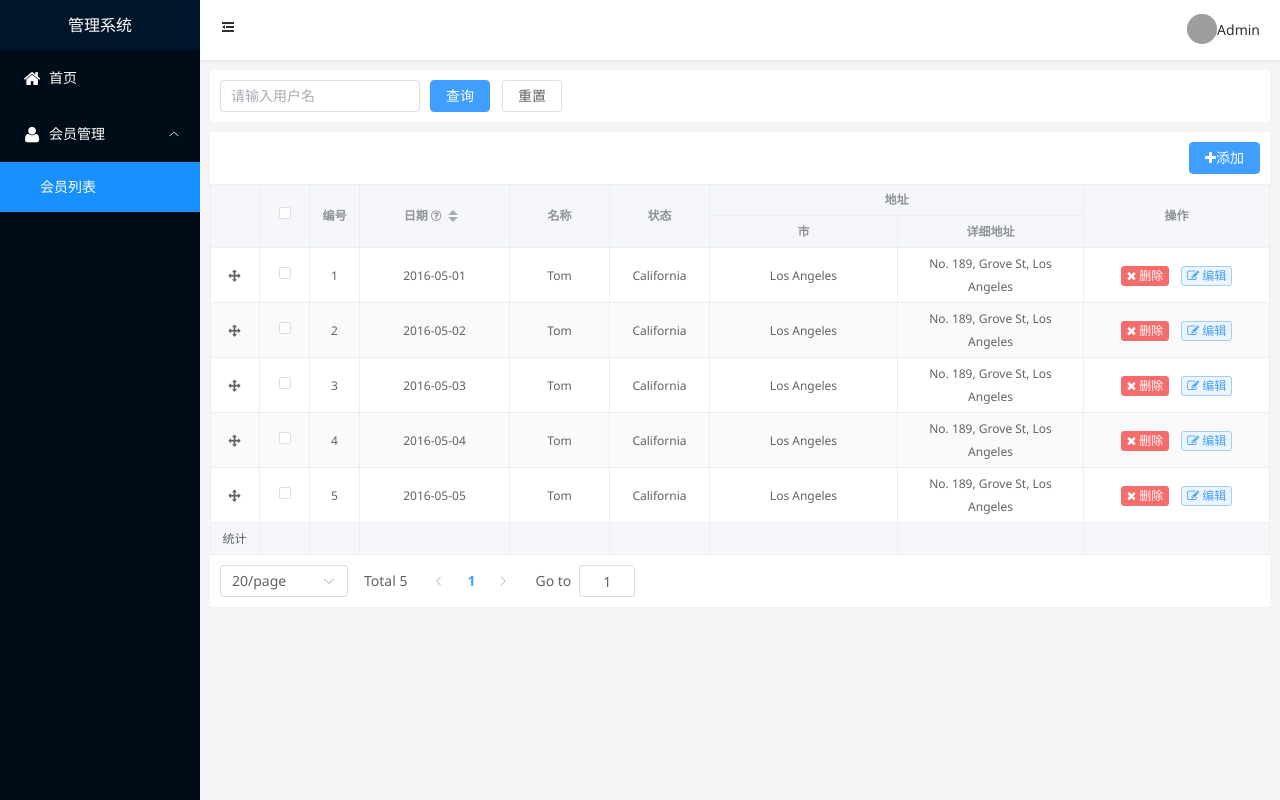
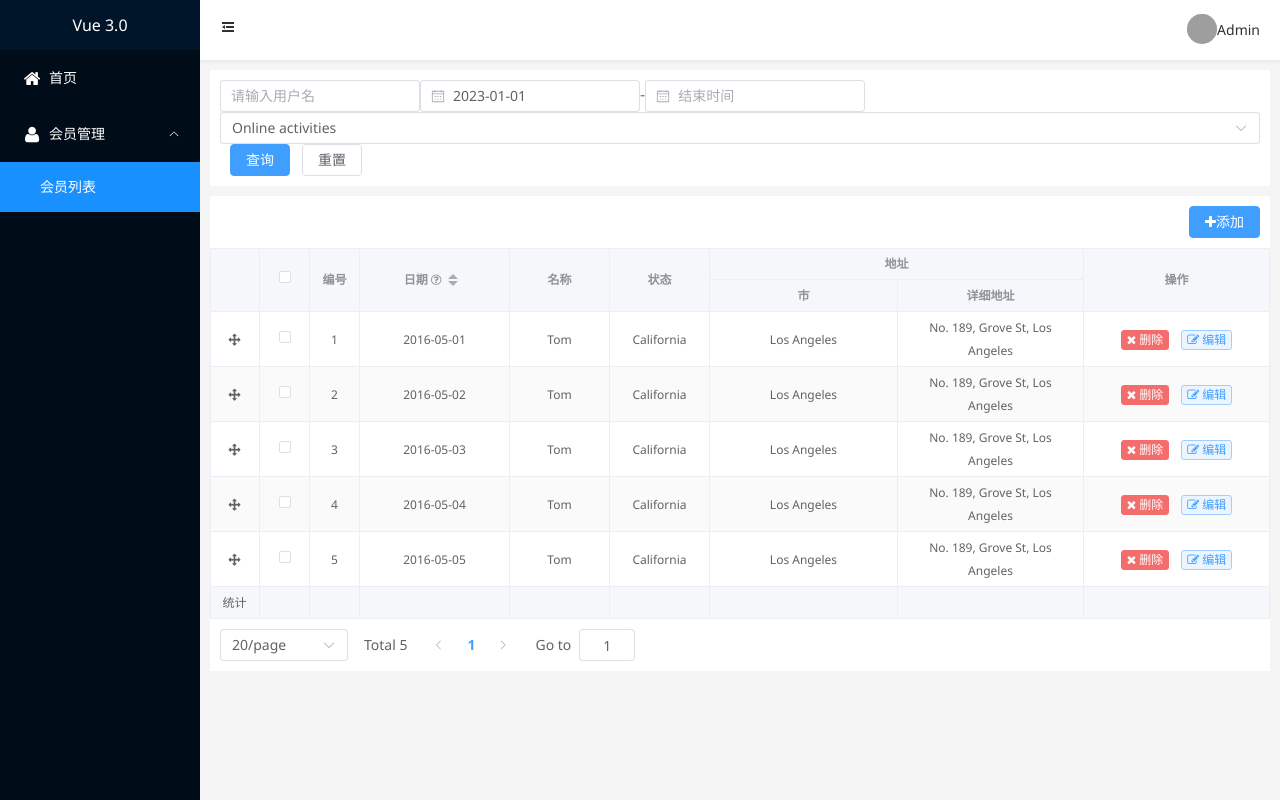
Before and after one commit to jarvisph/Simple.Vue, a Vue app: page /user in a window 1280 px wide. Built offline with nearby package versions, Linux system fonts and the light colour scheme; grey boxes are pictures that could not be loaded.

Commit message:
添加DateGroup及SelectData组件

```diff
--- a/index.html
+++ b/index.html
@@ -4,7 +4,7 @@
     <meta charset="UTF-8">
     <link rel="icon" href="/favicon.ico">
     <meta name="viewport" content="width=device-width, initial-scale=1.0">
-    <title>Vite App</title>
+    <title>Vue 3.0 后台系统</title>
   </head>
   <body>
     <div id="app"></div>
--- /dev/null
+++ b/src/components/DateGroup/index.vue
@@ -0,0 +1,105 @@
+<template>
+    <el-date-picker v-model="state.startTime" type="date" placeholder="开始时间" :shortcuts="shortcuts"
+        @change="onChange" />
+    <span>-</span>
+    <el-date-picker v-model="state.endTime" type="date" placeholder="结束时间" @change="onChange" />
+</template>
+<script lang="ts" setup>
+    import {
+        reactive,
+        watch
+    } from 'vue';
+    const emit = defineEmits(["on-change"])
+    const props = defineProps({
+        type: String,
+        startTime: String,
+        endTime: String,
+        placeholder1: String,
+        placeholder2: String,
+    })
+
+    const state = reactive({
+        startTime:new Date(props.startTime||""),
+        endTime: new Date(props.endTime||"")
+    })
+
+    watch(() => props.startTime, (value) => {
+        state.startTime = new Date(value||"")
+    })
+    watch(() => props.endTime, (value) => {
+        state.endTime =  new Date(value||"")
+    })
+    const onChange = () => {
+        emit("on-change", {
+            startTime: state.startTime,
+            endTime: state.endTime
+        })
+    }
+    const shortcuts = [{
+            text: '今天',
+            value: () => {
+                const start = new Date()
+                state.endTime = start
+                return start
+            },
+        },
+        {
+            text: '昨天',
+            value: () => {
+                const start = new Date()
+                const end = new Date()
+                start.setTime(start.getTime() - 3600 * 1000 * 24)
+                end.setTime(end.getTime() - 3600 * 1000 * 24)
+                state.endTime = end;
+                return start;
+            },
+        },
+        {
+            text: '本周',
+            value: () => {
+                const start = new Date()
+                const end = new Date()
+                start.setDate(start.getDate() - start.getDay() + 1)
+                end.setDate(start.getDate() + 6)
+                state.endTime = end;
+                return start;
+            },
+        },
+        {
+            text: '上周',
+            value: () => {
+                const start = new Date()
+                const end = new Date()
+                start.setDate(start.getDate() - 7 - start.getDay() + 1)
+                end.setDate(start.getDate() + 6)
+                state.endTime = end;
+                return start;
+            },
+        },
+        {
+            text: '本月',
+            value: () => {
+                const start = new Date()
+                start.setDate(1)
+                const end = new Date(start)
+                end.setMonth(start.getMonth() + 1)
+                end.setDate(0)
+                state.endTime = end;
+                return start;
+            },
+        },
+        {
+            text: '上月',
+            value: () => {
+                const start = new Date()
+                start.setMonth(start.getMonth() - 1)
+                start.setDate(1)
+                const end = new Date(start)
+                end.setMonth(start.getMonth() + 1)
+                end.setDate(0)
+                state.endTime = end;
+                return start;
+            },
+        },
+    ]
+</script>
--- /dev/null
+++ b/src/components/Dialog/index.vue
@@ -0,0 +1,3 @@
+<template>
+
+</template>
--- /dev/null
+++ b/src/components/SelectData/index.vue
@@ -0,0 +1,26 @@
+<template>
+    <el-select v-model="state.value" clearable :placeholder="props.placeholder">
+        <el-option v-for="item in state.options" :key="item[0]" :label="item[1]" :value="item[0]" />
+    </el-select>
+</template>
+
+<script lang="ts" setup>
+    import {
+        reactive,
+        watch
+    } from 'vue';
+    const props = defineProps({
+        value: [String, Number],
+        enum: String,
+        placeholder:String,
+        data: Map,
+    })
+    const emit = defineEmits(["on-change"])
+    const state = reactive({
+        value: props.value,
+        options: props.data
+    })
+    watch(() => props.value, (value) => {
+        state.value = String(value)
+    })
+</script>
--- a/src/permission.js
+++ b/src/permission.ts
@@ -4,6 +4,7 @@ import { GlobalStore } from "@/stores/global";
 router.beforeEach(async (to, from, next) => {
   const user = UserStore();
   const global = GlobalStore();
+  global.UpdateLayoutLoadding(true)
   const token = localStorage.getItem("TOKEN");
   if (token) {
     if (to.name === "login") {
@@ -28,4 +29,7 @@ router.beforeEach(async (to, from, next) => {
   }
 });
 
-router.afterEach(() => {});
+router.afterEach(() => {
+  const global = GlobalStore();
+  global.UpdateLayoutLoadding(false)
+});
--- a/src/stores/global.ts
+++ b/src/stores/global.ts
@@ -12,14 +12,18 @@ export const GlobalStore = defineStore({
         return {
             Layout: {
                 Collapse: false,
-                Title: '管理系统'
+                Loadding:false,
+                Title: 'Vue 3.0'
             },
-            Language: language
+            Language: language,
         }
     },
     actions: {
         UpdateLayoutCollapse() {
             this.Layout.Collapse = !this.Layout.Collapse
+        },
+        UpdateLayoutLoadding(loadding:boolean){
+            this.Layout.Loadding=loadding
         }
     }
 })
--- a/src/utils/request.js
+++ b/src/utils/request.ts
@@ -26,11 +26,8 @@ service.interceptors.response.use(
     if (res.success) {
       return res;
     } else {
-      const code = res.info ? res.info.ErrorType : "ERROR";
-      if (res.msg === "No Login") {
+      if (res.info.code=="Login") {
         localStorage.removeItem("TOKEN");
-        router.push({ path: "/login" });
-      } else if (code) {
         router.push({ path: "/login" });
       }
       return res;
@@ -47,7 +44,7 @@ service.interceptors.response.use(
 );
 
 export default {
-  form({ url, data, method = "post", resType = "text" }) {
+  form({ url="", data={}, method = "post", resType = "text" }) {
     return service({
       url: url,
       method: method,
--- a/src/views/user/index.vue
+++ b/src/views/user/index.vue
@@ -6,6 +6,8 @@
         v-model="state.where.UserName"
         placeholder="请输入用户名"
       />
+      <DataGroup start-time="2023-01-01"></DataGroup>
+      <SelectData :data="options" value="1"></SelectData>
     </template>
     <template #toolbar>
       <el-button type="primary" @click="state.visible = true"
@@ -58,7 +60,8 @@ import { reactive } from "vue";
 import TablePage from "@/components/TablePage/index.vue";
 import FormInfo from "@/components/FormInfo/index.vue";
 import Translate from "@/components/Translate/index.vue";
-
+import DataGroup from "@/components/DateGroup/index.vue"
+import SelectData from "@/components/SelectData/index.vue"
 const form = reactive({
   name: "",
   region: "",
@@ -70,7 +73,11 @@ const form = reactive({
   resource: "",
   desc: "",
 });
-
+const options=new Map();
+options.set("1","Online activities")
+options.set("2","Promotion activities")
+options.set("3","Offline activities")
+options.set("4","Simple brand exposure")
 const where = reactive({});
 const state = reactive({
   where: {
```
Also changed, not shown: 1 other file (tests, documents, lock files or other folders).
